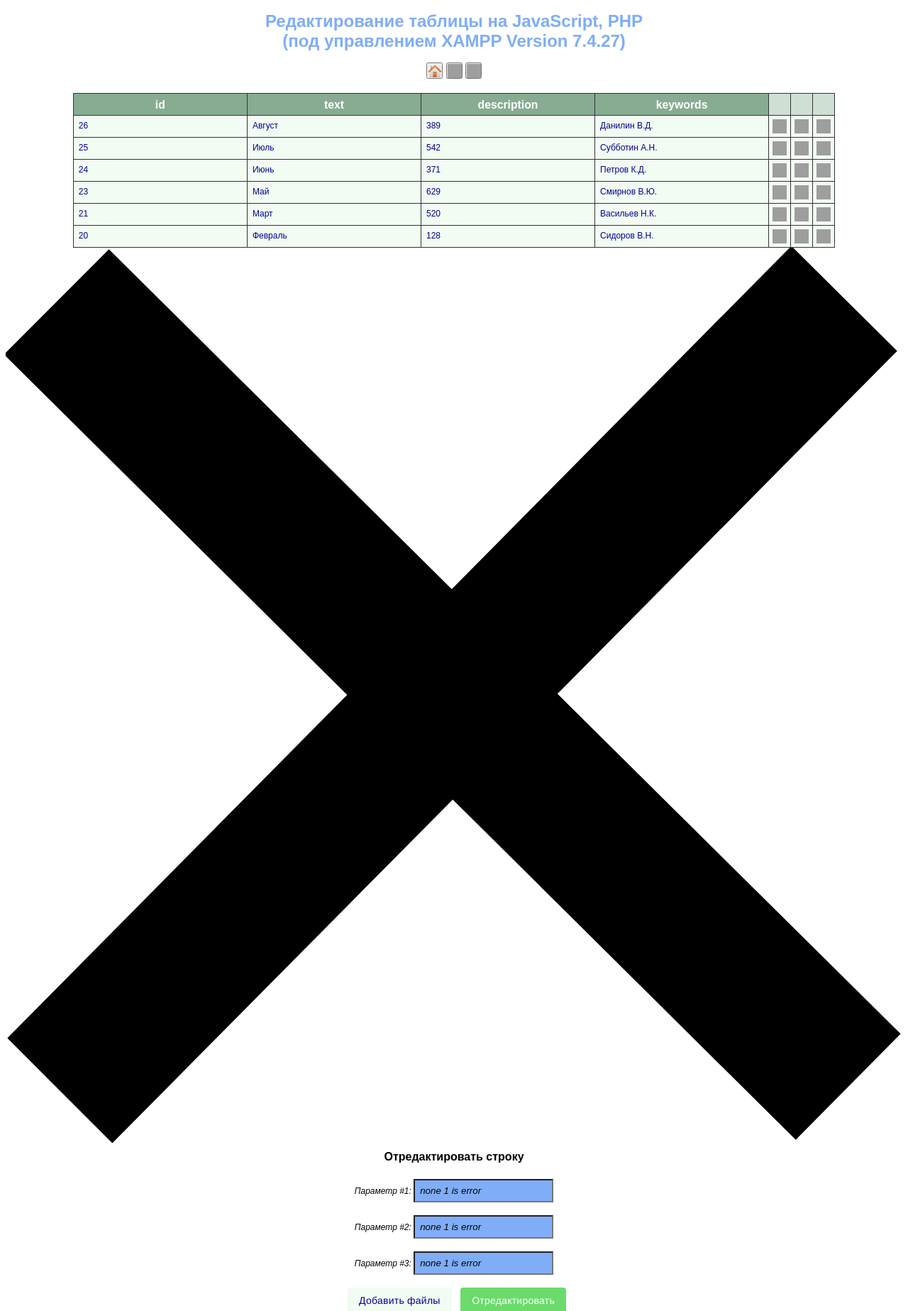
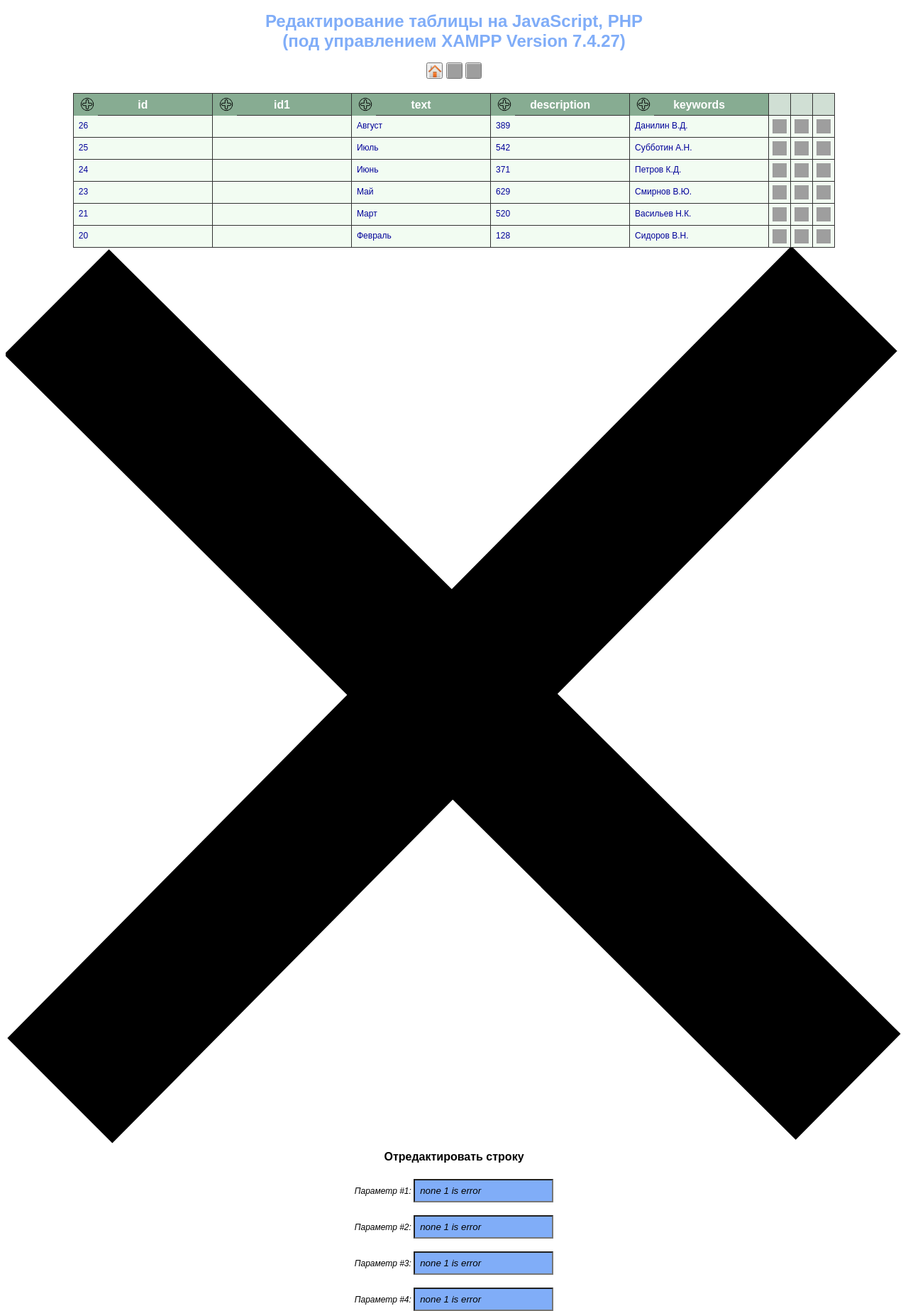
Before and after one commit to vinichDev/practPHP, a PHP site: page /index.php?alter=id in a window 1280 px wide. Shown: the top 1847 px of the page at 71% size. Run offline with PHP 8.4, Linux system fonts and the light colour scheme; data comes from the database, SQL or seed files in the repository; grey boxes are pictures that could not be loaded.

Commit message:
alter table

```diff
--- a/data/init.php
+++ b/data/init.php
@@ -65,6 +65,11 @@ if (isset($_GET['delid'])) {
 }
 // конец вставки для DELETE
 
+// добавление столбца.
+if (isset($_GET['alter'])) {
+	$sqlTM = "ALTER TABLE myarttable ADD ".$_GET['alter']."1 TEXT NOT NULL AFTER ".$_GET['alter'];
+	$stmt = $pdoSet->query($sqlTM);
+}
 
 // основной запрос для выгрузки массива данных из таблицы.
 if (isset($_GET['order'])) {
--- a/index.php
+++ b/index.php
@@ -56,7 +56,8 @@
 			<tr class="hedTabl">
 				<?php
 					for ($iR=0; $iR < Count($resultMFcols); ++$iR) {
-						?><td><a href='./index.php?order=<?php echo $resultMFcols[$iR]["Field"];?>'><?php echo $resultMFcols[$iR]["Field"];?></a></td><?php
+						?><td><a href="./index.php?order=<?php echo $resultMFcols[$iR]["Field"];?>"><?php echo $resultMFcols[$iR]["Field"];?></a>
+						<a href="./index.php?alter=<?php echo $resultMFcols[$iR]["Field"];?>"><img src="image/addrow.png"></a></td><?php
 					}
 				?>
 				<td class="act">&nbsp;</td><td class="act">&nbsp;</td><td class="act">&nbsp;</td>
--- a/style/main.css
+++ b/style/main.css
@@ -173,3 +173,7 @@ h1 a:hover {
 	font-size: 21px;
 	text-align: center;
 }
+.hedTabl td a:nth-child(2), .hedTabl td a img {
+	height:20px;
+	width:20px;
+}
```
Also changed, not shown: image/addrow.png (added).
